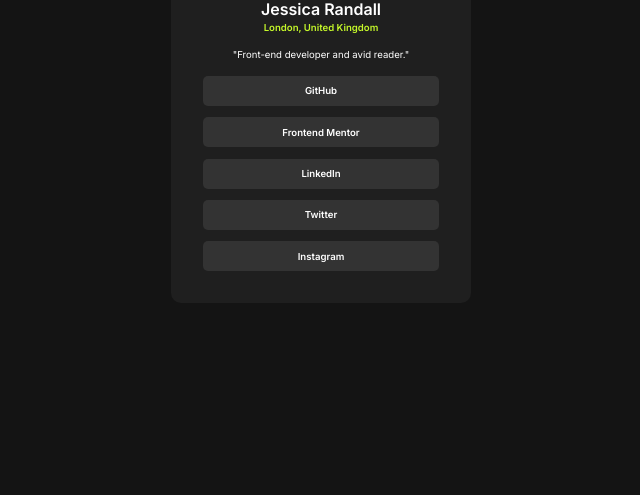
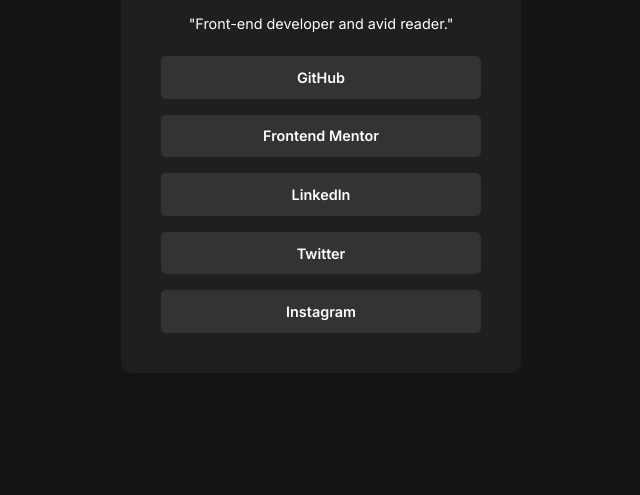
Before and after one commit to ewlondon/social-links-profile, a plain HTML site: page index.html in a window 1280 px wide. Shown: the part 305-800 px from the top of the page, without its empty margins (319-959 px from the left). Drawn offline with Linux system fonts and the light colour scheme.

Commit message:
scaling fix

```diff
--- a/style.css
+++ b/style.css
@@ -8,8 +8,8 @@
 	--text-weight-light: 400;
 	--text-weight-med: 600;
 	--text-weight-bold: 700;
-	--text-size-md: 0.6rem;
-	--text-size-lg: 1rem;
+	--text-size-md: 0.9rem;
+	--text-size-lg: 1.5rem;
 }
 
 *,
@@ -36,11 +36,11 @@ body {
 	justify-content: center;
 	align-items: center;
 	background-color: var(--primary-medium);
-	padding: 2rem;
+	padding: 2.5rem;
 	border-radius: 10px;
 	height: max-content;
 	text-align: center;
-	width: min(300px, (100% - 2rem));
+	width: min(400px, (100% - 2rem));
 }
 .card img {
 	width: 4rem;
@@ -58,7 +58,7 @@ body {
 .card__subheader {
 	display: block;
 	font-size: var(--text-size-md);
-	margin-block-start: 0.2rem;
+	margin-block-start: 0.5rem;
 	font-weight: var(--text-weight-med);
 	color: var(--primary-accent);
 }
@@ -66,7 +66,7 @@ body {
 .card__subtext {
 	font-size: var(--text-size-md);
 	color: var(--primary-white);
-	margin-block: 1rem;
+	margin-block: 1.5rem;
 }
 .card__links {
     width: min(400px, 100% );
@@ -74,7 +74,7 @@ body {
 	display: flex;
 	flex-direction: column;
 	align-items: center;
-	gap: 0.7rem;
+	gap: 1rem;
 }
 
 .card__links--item {
@@ -84,7 +84,7 @@ body {
 	font-size: var(--text-size-md);
 	font-weight: var(--text-weight-med);
 	color: var(--primary-white);
-	padding: 0.6rem;
+	padding: 0.8rem;
 	cursor: pointer;
     transition: background-color 0.2s ease-out, color .2s ease-out;
 }
```
